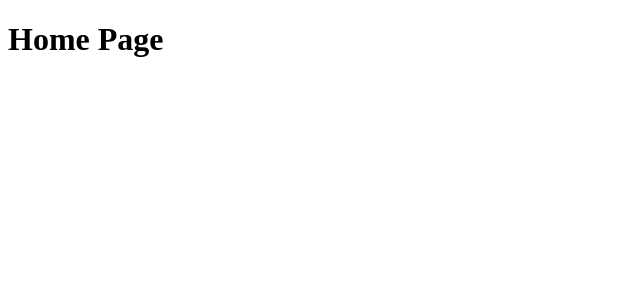
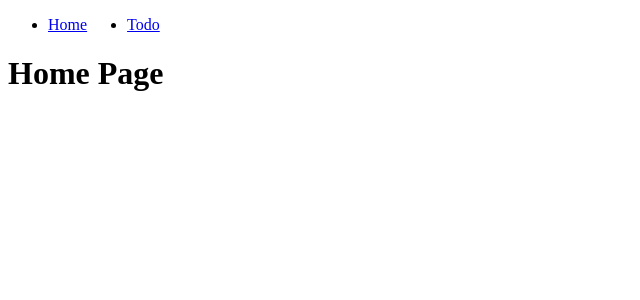
Before and after one commit to kdkcom1234/react-ts-study, a React app: page / in a window 1280 px wide. Shown: the top 300 px of the page, without its empty margins (0-640 px from the left). Built offline with nearby package versions, Linux system fonts and the light colour scheme.

Commit message:
레이지 로딩

```diff
--- a/src/App.tsx
+++ b/src/App.tsx
@@ -4,22 +4,42 @@ import {
   Route,
 } from "react-router-dom";
 import Home from "./pages/Home";
-import Todo from "./modules/todo/Todo";
+// 정적 import 방식
+// import Todo from "./modules/todo/Todo";
+import Layout from "./Layout";
+import { Suspense, lazy } from "react";
+
+// Lazy-loading 기법
+// 동적인 import 방식 + lazy
+// 컴포넌트 로딩 시점에 import를 함
+// 웹팩으로 빌드하면 스크립트 파일이 나눠짐
+const Todo = lazy(
+  () => import("@/modules/todo/Todo")
+);
 
 const App = () => {
   // 라우팅 처리하는 곳의 가장 최상위에 BrowserRouter 감싸줘야함
   return (
+    // SPA(Single Page Application)
+    // 페이지: index.html 1개
+    // 경로에 맞는 컴포넌트를 스크립트로 로딩
     <BrowserRouter>
+      {/* 컴포넌트를 동적으로 로딩할 때 지연시간동안 보여주는 요소  */}
+      <Suspense fallback={<div>Loading...</div>}>
         <Routes>
+          <Route path="/" element={<Layout />}>
             {/* 컨텐츠 페이지*/}
+            {/* index: 해당경로의 기본 화면 */}
+            <Route element={<Home />} index />
+            {/* 기능 모듈 */}
             <Route
-          path="/"
-          element={<Home />}
+              path="todo"
+              element={<Todo />}
               index
             />
-        {/* 기능 모듈 */}
-        <Route path="/todo" element={<Todo />} />
+          </Route>
         </Routes>
+      </Suspense>
     </BrowserRouter>
   );
 };
--- /dev/null
+++ b/src/Layout.tsx
@@ -0,0 +1,28 @@
+import { Link, Outlet } from "react-router-dom";
+
+function Layout() {
+  return (
+    <div id="layout">
+      {/* 링크들이 들어가는 곳 */}
+      <nav>
+        <ul
+          style={{ display: "flex", gap: "40px" }}
+        >
+          <li>
+            <Link to="/">Home</Link>
+          </li>
+          <li>
+            <Link to="/todo">Todo</Link>
+          </li>
+        </ul>
+      </nav>
+      {/* 세부 화면들이 나오는 곳 */}
+      <main>
+        {/* 세부경로의 컴포넌트들이 로딩위치 */}
+        <Outlet />
+      </main>
+    </div>
+  );
+}
+
+export default Layout;
```
Lines whose indentation alone changed are shown as unchanged.
